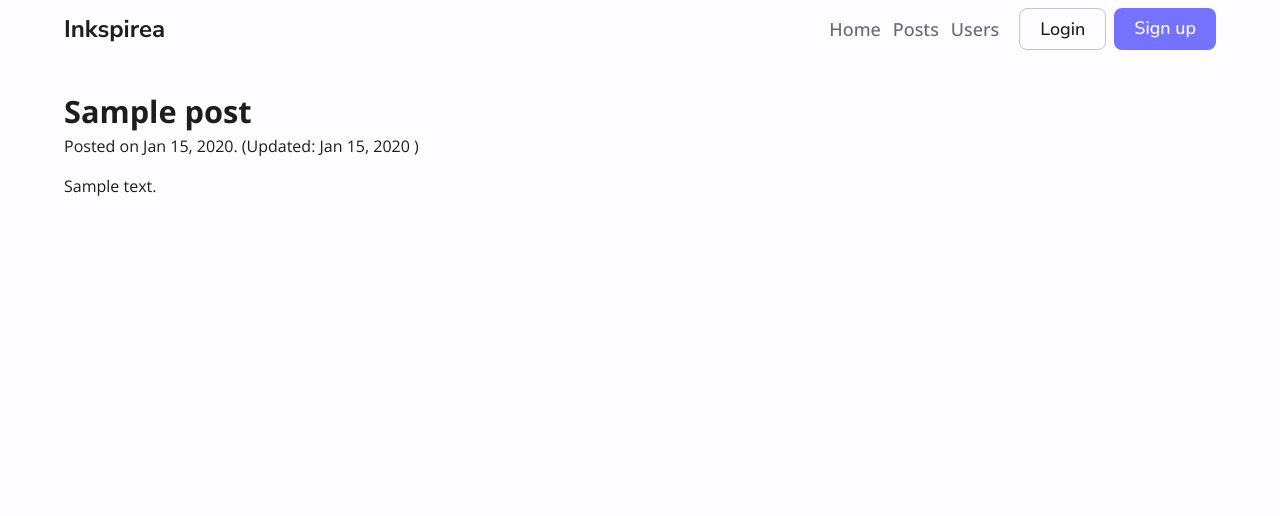
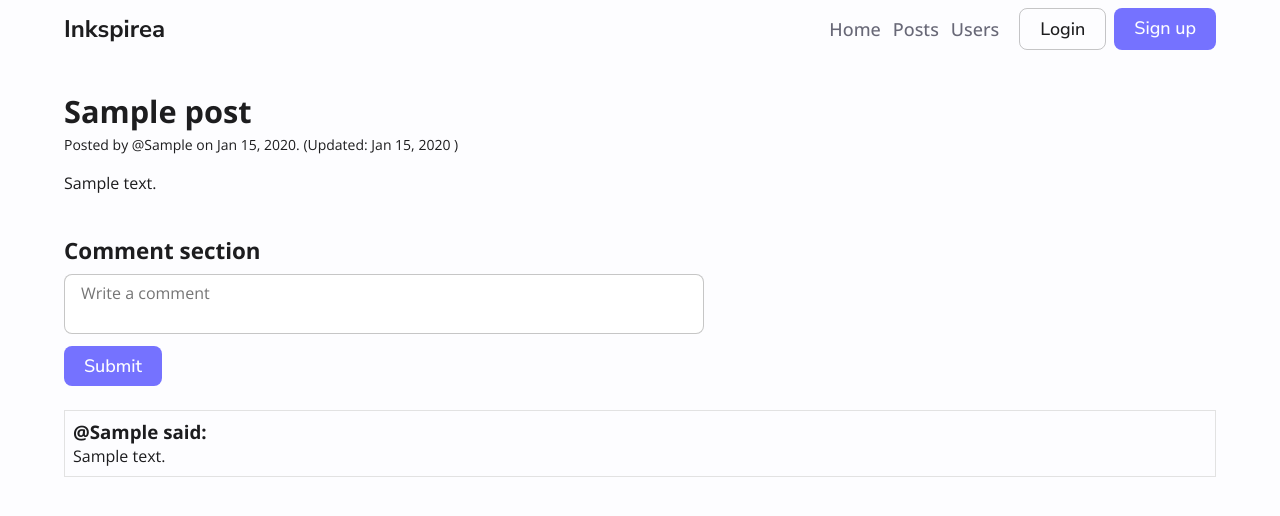
Before and after one commit to CarlosZamora14/inkspirea, a Flask app: template app/templates/blog/post.html in a window 1280 px wide. Shown: the top 516 px of the page. Run offline with Flask 3, Linux system fonts and the light colour scheme; the template is opened without the code that fills it: most values are stand-ins (such as "Sample title", 1, 10 or a date in 2020).

Commit message:
modify post route handler and add comment submission form

```diff
--- a/app/static/css/styles.css
+++ b/app/static/css/styles.css
@@ -570,6 +570,7 @@ h6 {
 }
 
 .button--form {
+  cursor: pointer;
   background-color: rgba(var(--primary-1-clr));
   color: rgba(var(--white-clr));
   border: none;
@@ -598,11 +599,37 @@ h6 {
 }
 
 /* Post page */
-.post__title {
-  font-size: clamp(1rem, 2.4vw, 2rem);
+.post__title, .comments__title {
+  font-size: clamp(1.25rem, 2.4vw, 2rem);
   margin-bottom: 0.125rem;
 }
 
 .post__details {
   margin-bottom: 1rem;
+  font-size: clamp(0.875rem, 1vw, 1.25rem);
 }
+
+.post__body {
+  margin-bottom: 2.5rem;
+  font-size: clamp(0.9375rem, 1.25vw, 1.375rem);
+}
+
+.comments-section__title {
+  font-size: clamp(1.0625rem, 1.75vw, 1.5rem);
+  margin-bottom: 0.5rem;
+}
+
+.comments-section .form {
+  margin-bottom: 1.5rem;;
+}
+
+.comments {
+  display: flex;
+  flex-direction: column;
+  gap: 1rem;
+}
+
+.comment {
+  padding: 0.5rem;
+  border: 1px solid #E2E2E2;
+}
--- a/app/static/js/main.js
+++ b/app/static/js/main.js
@@ -54,7 +54,7 @@ document.addEventListener('click', evt => {
   }
 }, true);
 
-const posts = document.querySelectorAll('.post');
+const posts = document.querySelectorAll('.post-card');
 posts.forEach(post => {
   post.addEventListener('click', evt => {
     window.location.href = `/posts/${post.dataset.postId}`;
--- a/app/templates/blog/index.html
+++ b/app/templates/blog/index.html
@@ -68,7 +68,7 @@
 <section class="posts container">
   <h2 style="margin-bottom: 0.5rem;">Recent posts</h2>
   {% for post in posts %}
-  <div style="" class="post-card" data-post-id="{{ post._id }}">
+  <div class="post-card" data-post-id="{{ post._id }}">
     <h2>{{ post.title }}</h2>
     <p style="color: #5a5a61;">
       Posted by @{{ users_dict[post.author_id] }} on {{ post.created_at.strftime('%b %#d, %Y') }}.
--- a/app/templates/blog/post.html
+++ b/app/templates/blog/post.html
@@ -4,10 +4,11 @@
 {% endblock %}
 
 {% block content %}
-  <div class="container post" style="margin-top: 2rem;">
-    <h1 class="post__title">{{ post.title }}</h1>
+  <div class="container" style="margin-top: 2rem;">
+    <section class="post">
+      <h2 class="post__title">{{ post.title }}</h2>
       <p class="post__details">
-      Posted on {{ post.created_at.strftime('%b %#d, %Y') }}.
+        Posted by @{{ users_dict[post.author_id] }} on {{ post.created_at.strftime('%b %#d, %Y') }}.
         {% if post.updated_at %}
           <span class="post__last-updated">(Updated: {{ post.updated_at.strftime('%b %#d, %Y')}} )</span>
         {% endif %}
@@ -15,5 +16,30 @@
       <p class="post__body">
         {{ post.body }}
       </p>
+    </section>
+
+    <section class="comments-section">
+      <h2 class="comments-section__title">Comment section</h2>
+      <form class="form">
+        <div class="form__field">
+          <label for="comment" class="visually-hidden">Add new comment</label>
+          <textarea name="comment" id="comment" placeholder="Write a comment" cols="30" rows="2" class="form__text-area"></textarea>
+        </div>
+        <button type="submit" class="button button--form">Submit</button>
+      </form>
+
+      {% if comments %}
+        <div class="comments">
+          {% for comment in comments %}
+            <div class="comment">
+              <h3>@{{ users_dict[comment.author_id] }} said:</h3>
+              <p>
+                {{ comment.content }}
+              </p>
+            </div>
+          {% endfor %}
+        </div>
+      {% endif %}
+    </section>
   </div>
 {% endblock %}
--- a/app/views/blog.py
+++ b/app/views/blog.py
@@ -4,6 +4,7 @@ from flask_jwt_extended import jwt_required, get_current_user, get_jwt_identity,
 
 from app.models.post import Post
 from app.models.user import User
+from app.models.comment import Comment
 
 
 blog = Blueprint('blog', __name__)
@@ -22,11 +23,13 @@ def index():
 @jwt_required()
 def show_post(post_id):
   post = Post.find_post_by_id(post_id)
+  users_dict = User.get_dict_ids()
+  comments = Comment.find_comments_by_post(post_id)
 
   if post is None:
     return jsonify(message=f'Post with id {post_id} does not exist'), 404
 
-  return render_template('blog/post.html', post=post)
+  return render_template('blog/post.html', post=post, users_dict=users_dict, comments=comments)
 
 
 @blog.route('/create', methods=['GET', 'POST'])
```
Lines whose indentation alone changed are shown as unchanged.
